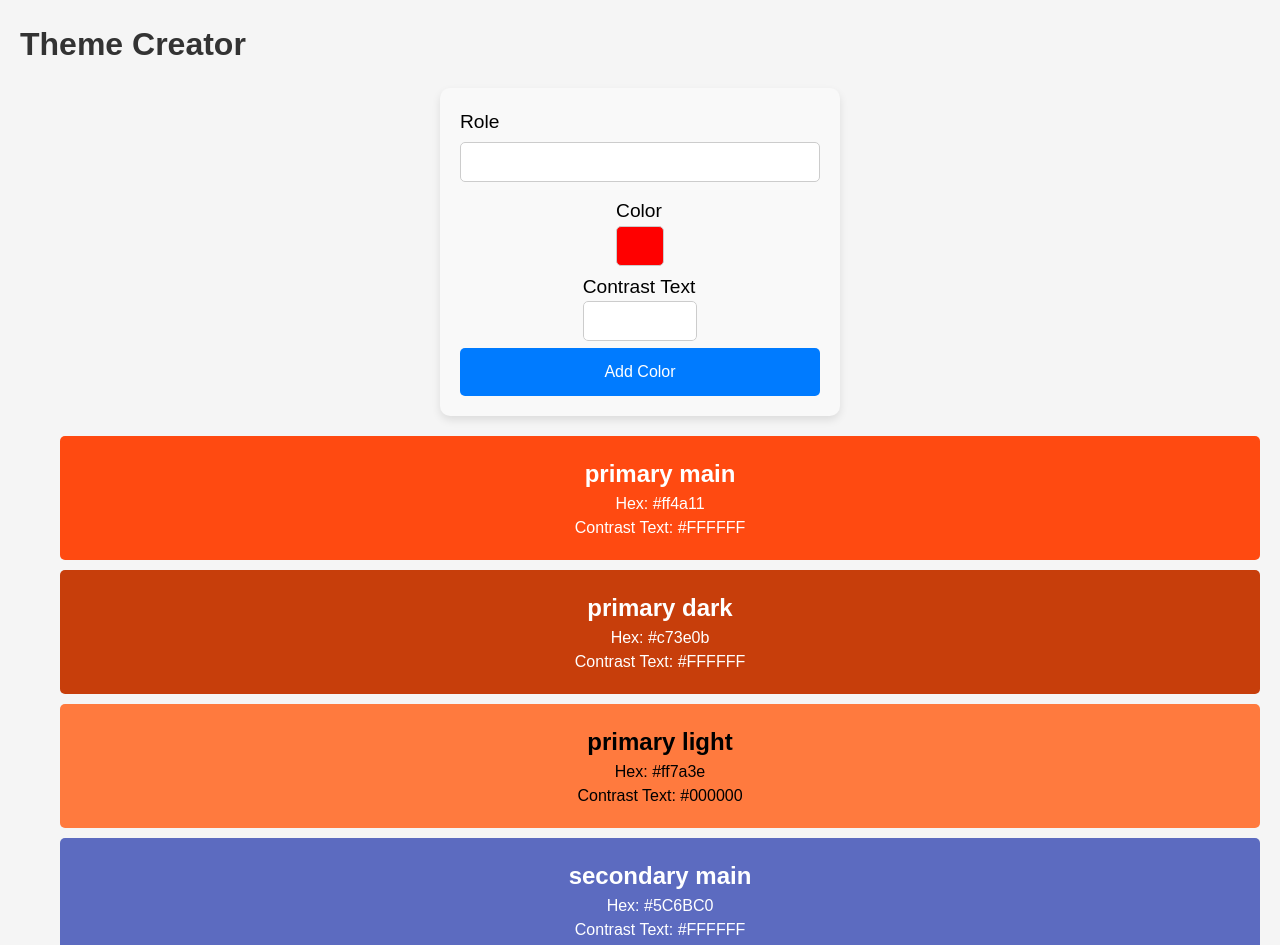
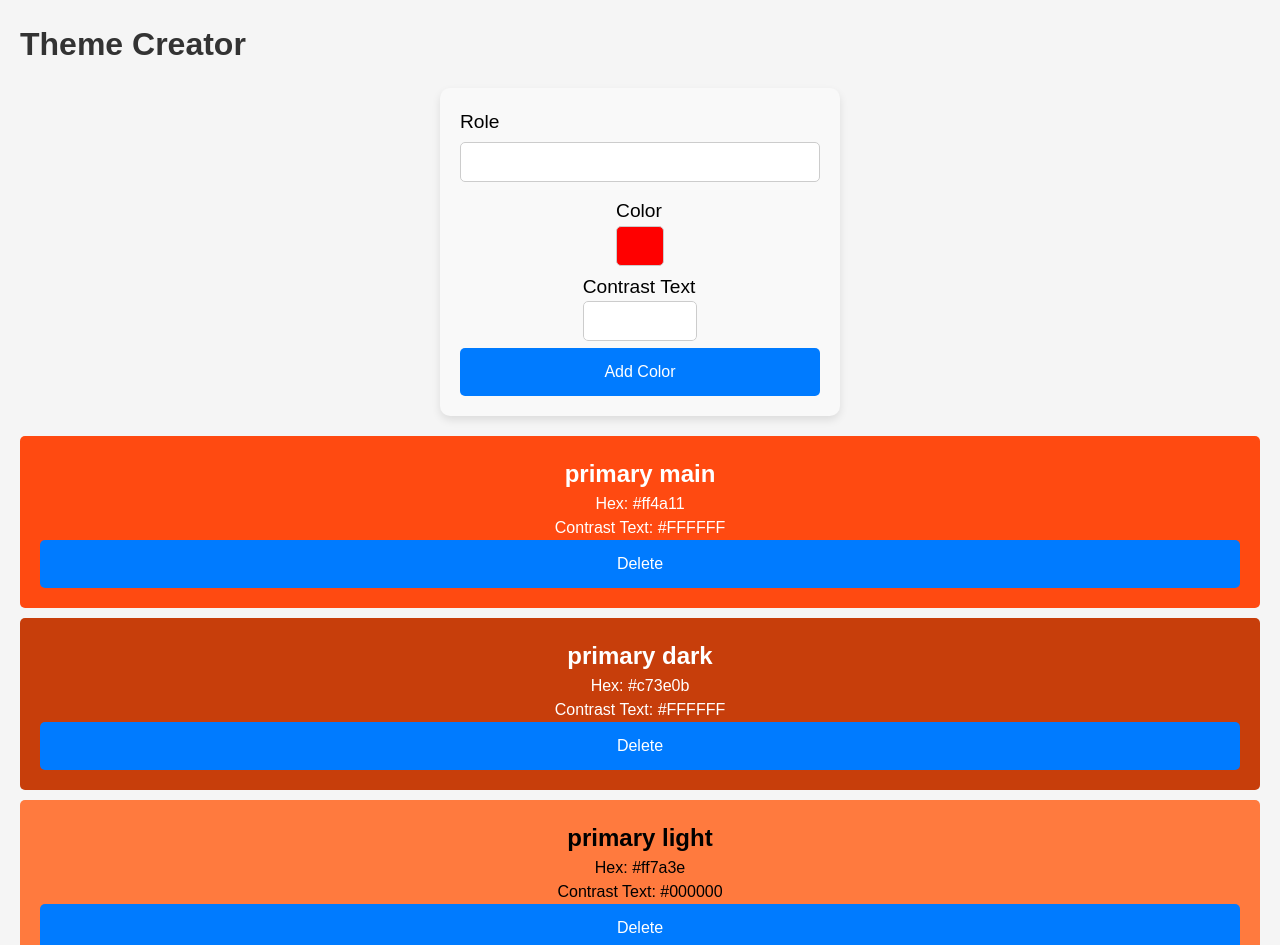
Before and after one commit to W-Schkulov/Color-Theme-Creator-App, a React (Vite) app: page / in a window 1280 px wide. Shown: the top 945 px of the page. Built offline with nearby package versions, Linux system fonts and the light colour scheme.

Commit message:
created delete Button

```diff
--- a/src/App.jsx
+++ b/src/App.jsx
@@ -12,6 +12,9 @@ function App() {
     setColors([...colors, color]);
   };
 
+  const handleDeleteColor = (id) => {
+    setColors(colors.filter((color) => color.id !== id));
+  };
   return (
     <>
       <h1>Theme Creator</h1>
@@ -20,7 +23,7 @@ function App() {
       <ul>
         {colors.map((currentArrayItem) => (
           <li key={currentArrayItem.id}>
-            <Color color={currentArrayItem} />
+            <Color color={currentArrayItem} onDelete={handleDeleteColor} />
           </li>
         ))}
       </ul>
--- a/src/Components/Color/Color.css
+++ b/src/Components/Color/Color.css
@@ -18,3 +18,11 @@ ul {
 li {
   list-style: none;
 }
+.btn-delete {
+  background: red;
+  color: white;
+  border: none;
+  padding: 5px 10px;
+  border-radius: 5px;
+  cursor: pointer;
+}
--- a/src/Components/Color/Color.jsx
+++ b/src/Components/Color/Color.jsx
@@ -1,4 +1,5 @@
-export default function Color({ color }) {
+import "./Color.css";
+export default function Color({ color, onDelete }) {
   return (
     <div
       style={{
@@ -13,6 +14,9 @@ export default function Color({ color }) {
       <h2>{color.role}</h2>
       <p>Hex: {color.hex}</p>
       <p>Contrast Text: {color.contrastText}</p>
+      <button className="btn_delete" onClick={() => onDelete(color.id)}>
+        Delete
+      </button>
     </div>
   );
 }
```
